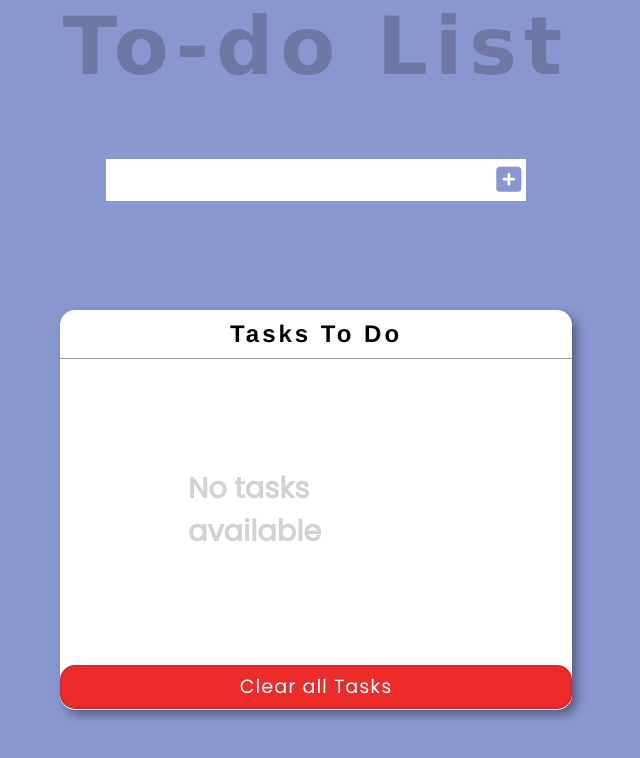
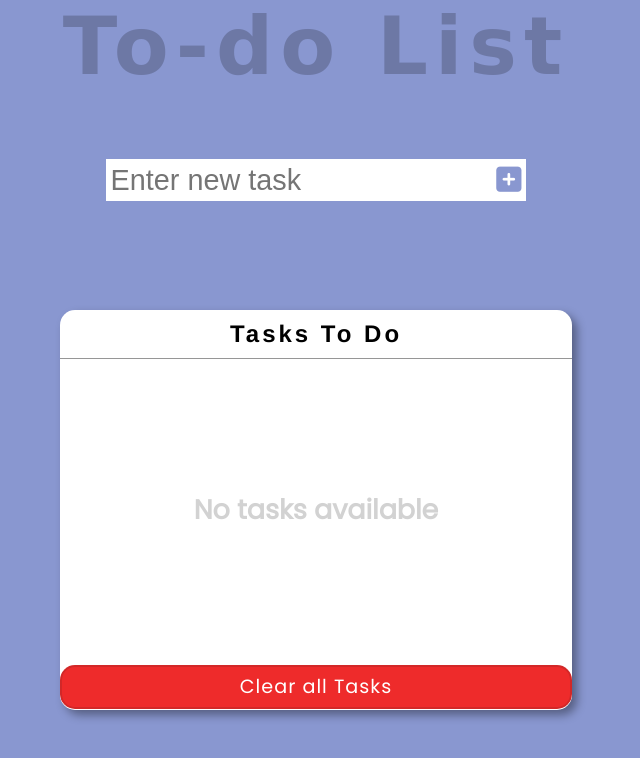
Before and after one commit to garvit-bhardwaj/JavaScriptProject, a plain HTML site: page todolist.html in a window 1280 px wide. Shown: the whole page, without its empty margins (324-964 px from the left). Drawn offline with Linux system fonts and the light colour scheme.

Commit message:
some more addition

```diff
--- a/script2.js
+++ b/script2.js
@@ -147,6 +147,6 @@ function remove(task)
 function deleteall()
 {
     localStorage.removeItem("tasks");
-    window.location.replace("todolist.html");
+   // window.location.replace("todolist.html");
     getTasks();
 }
--- a/stylelist.css
+++ b/stylelist.css
@@ -53,6 +53,7 @@ form button:hover{
     position:relative;
     box-shadow:5px 5px 10px #00000060;
     padding-bottom:45px;
+    overflow:auto;
 }
 
 .tasksheader{
@@ -165,7 +166,7 @@ i{
     transform:translate(-50%,-50%);
     color:#11111130;
     font-weight:700;
-    font-size:1.8rem;
+    font-size:calc(0.8rem + 1.1vw);
 }
 
 @media (max-width:1100px)
--- a/todolist.html
+++ b/todolist.html
@@ -12,7 +12,7 @@
 <body>
     <h1>To-do List</h1>
     <form action="">
-        <input type="text" class="todo-input">
+        <input type="text" class="todo-input" placeholder="Enter new task">
         <button class="todo-button" type="submit">
             <i class="fas fa-plus-square"></i>
         </button>
```
